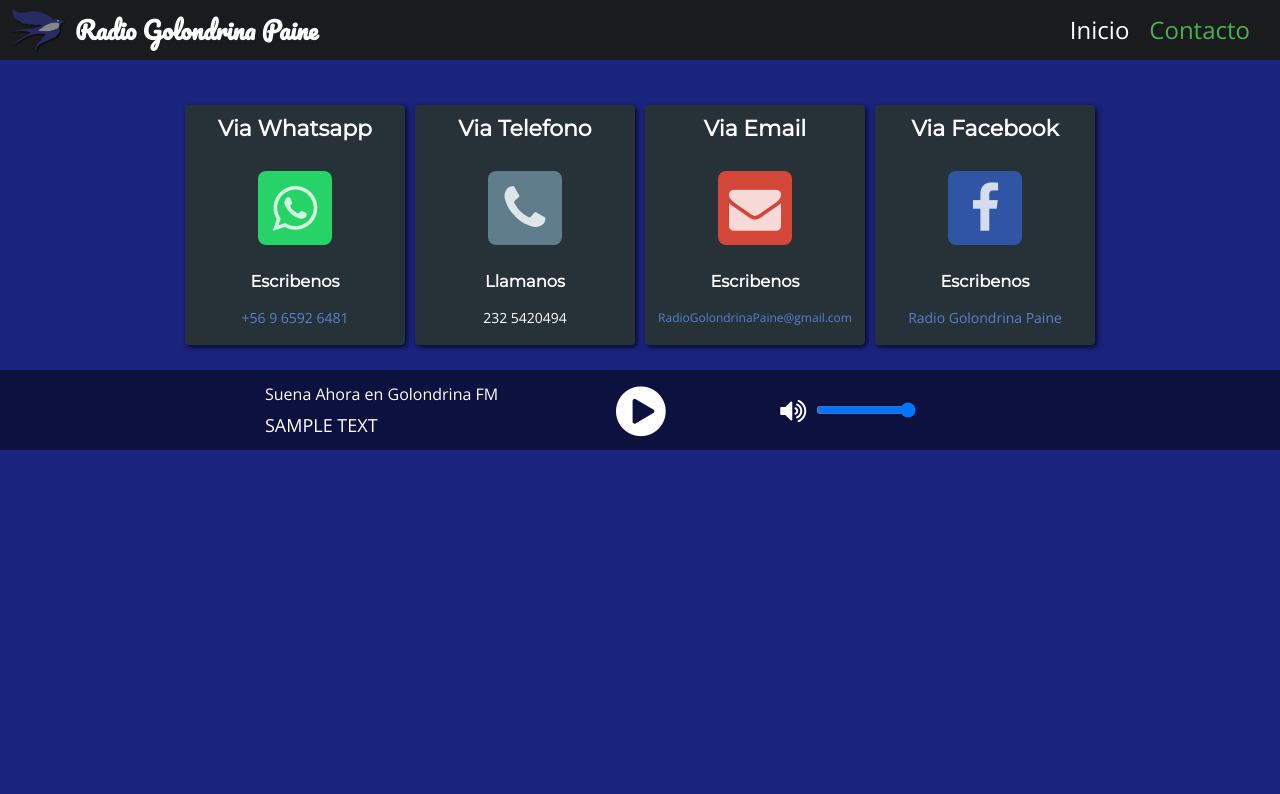
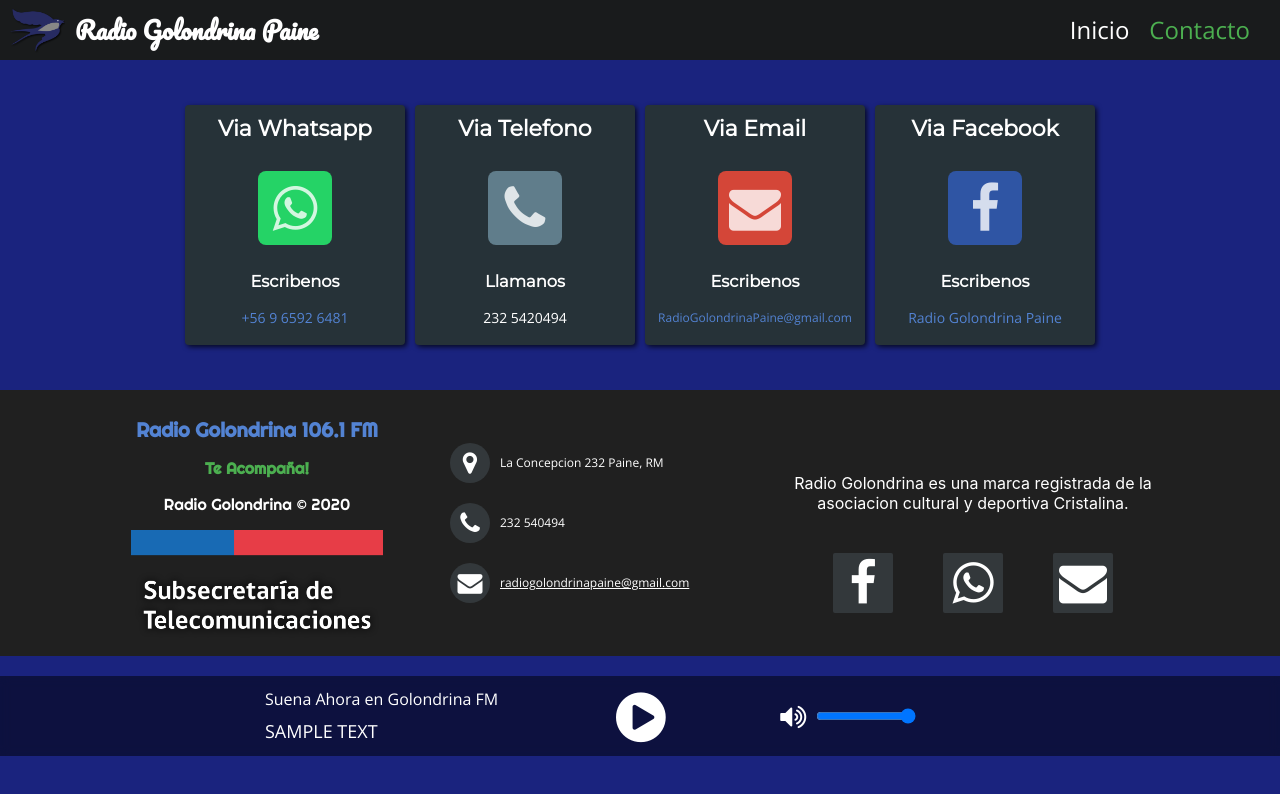
Before and after one commit to IsraPerez98/pagina-radio-golondrina, a React (Create React App) app: page /contacto in a window 1280 px wide. Shown: the top 794 px of the page. Built offline with nearby package versions, Linux system fonts and the light colour scheme.

Commit message:
barra inferior

```diff
--- a/src/App.js
+++ b/src/App.js
@@ -6,6 +6,7 @@
 
 import BarraSuperior from './componentes/barra-navegacion/barra-navegacion';
 import Reproductor from './componentes/reproductor';
+import BarraInferior from './componentes/barra-inferior.js';
 
 import Contacto from './componentes/paginas/contacto';
 
@@ -16,6 +17,7 @@
 			<BrowserRouter>
 				<BarraSuperior />
 				<Route path="/contacto/" component={Contacto} />
+				<BarraInferior/>
 				<Reproductor/>
 			</BrowserRouter>
 			</div>
--- /dev/null
+++ b/src/componentes/barra-inferior.js
@@ -0,0 +1,76 @@
+import React from "react";
+
+import "../css/componentes/barra-inferior.scss";
+
+import logo_subtel from "../img/logo_subtel_reducido.png";
+
+class BarraInferior extends React.Component {
+    render() {
+        return (
+            <footer className="barra-inferior">
+                <div className="footer primero">
+                    <h2 className="radio-golondrina">Radio Golondrina 106.1 FM</h2>
+                    <h3 className="footer-frase">Te Acompaña!</h3>
+                    <p className="footer-copyright">
+                        Radio Golondrina &copy; {new Date().getFullYear()}
+                    </p>
+                    <img
+                        className="img-subtel"
+                        alt="Subsecretaria de Telecomunicaciones"
+                        src={logo_subtel}
+                        onClick={() =>
+                            window.open("https://www.subtel.gob.cl/", "_blank")
+                        }
+                    ></img>
+                </div>
+                <div className="footer segundo">
+                    <div className="datos direccion">
+                        <i className="fa fa-map-marker"></i>
+                        <p>La Concepcion 232 Paine, RM</p>
+                    </div>
+                    <div className="datos telefono">
+                        <i className="fa fa-phone"></i>
+                        <p>232 540494</p>
+                    </div>
+                    <div className="datos email">
+                        <i className="fa fa-envelope"></i>
+                            <a href="mailto:radiogolondrinapaine@gmail.com">
+                                <p>radiogolondrinapaine@gmail.com</p>
+                            </a>
+                    </div>
+                </div>
+                <div className="footer tercero">
+                    <p className="footer-marca-registrada">
+                        Radio Golondrina es una marca registrada de la
+                        asociacion cultural y deportiva Cristalina.
+                    </p>
+                    <div className="footer-iconos">
+                        <a
+                            target="_blank"
+                            rel="noopener noreferrer"
+                            href="https://www.facebook.com/pages/category/Media-News-Company/Radio-Golondrina-Paine-1475870435852133/"
+                        >
+                            <i className="fa fa-facebook"></i>
+                        </a>
+                        <a
+                            target="_blank"
+                            rel="noopener noreferrer"
+                            href="https://api.whatsapp.com/send?phone=56965926481"
+                        >
+                            <i className="fa fa-whatsapp"></i>
+                        </a>
+                        <a
+                            target="_blank"
+                            rel="noopener noreferrer"
+                            href="mailto:radiogolondrinapaine@gmail.com"
+                        >
+                            <i className="fa fa-envelope"></i>
+                        </a>
+                    </div>
+                </div>
+            </footer>
+        );
+    }
+}
+
+export default BarraInferior;
--- a/src/css/_fuentes.scss
+++ b/src/css/_fuentes.scss
@@ -1,2 +1,2 @@
 @import url('https://stackpath.bootstrapcdn.com/font-awesome/4.7.0/css/font-awesome.min.css');
-@import url("https://fonts.googleapis.com/css?family=Open+Sans|Pacifico|Montserrat");
+@import url("https://fonts.googleapis.com/css?family=Open+Sans|Pacifico|Montserrat|Righteous");
--- /dev/null
+++ b/src/css/componentes/barra-inferior.scss
@@ -0,0 +1,134 @@
+@import "../colores";
+
+$color-fondo-barra: #202020;
+$color-fondo-iconos: #33383b;
+
+.barra-inferior {
+    display: flex;
+    flex-direction: column;
+    align-items: center;
+
+    background-color: $color-fondo-barra;
+
+    margin-top: 40px;
+
+    padding-top: 20px;
+    padding-bottom: 20px;
+
+    .footer {
+        width: 90%;
+        text-align: center;
+        color: white;
+
+        &.primero {
+            font-family: "Righteous";
+            max-width: 280px;
+
+            .radio-golondrina {
+                font-size: 20px;
+                color: $color-azul-radio;
+            }
+
+            .footer-frase {
+                font-size: 16px;
+                color: $color-verde-radio;
+            }
+
+            .img-subtel {
+                width: 90%;
+                height: auto;
+            }
+        }
+
+        &.segundo {
+            max-width: 280px;
+
+            .datos {
+                display: flex;
+                flex-direction: row;
+                padding-top: 10px;
+                padding-bottom: 10px;
+
+                .fa {
+                    background-color: $color-fondo-iconos;
+                    color: white;
+                    font-size: 25px;
+                    width: 40px;
+                    height: 40px;
+                    border-radius: 50%;
+                    text-align: center;
+                    line-height: 42px;
+                    vertical-align: middle;
+                    margin-right: 10px;
+                }
+
+                p {
+                    font-family: "Open Sans";
+                    font-size: 12px;
+                    line-height: 40px;
+                    margin: 0;
+                }
+
+                a {
+                    color: white;
+                }
+            }
+        }
+
+        &.tercero {
+            max-width: 380px;
+            .footer-marca-registrada {
+                color: white;
+                text-align: center;
+                margin: 40px 0;
+            }
+
+            .footer-iconos {
+                width: 100%;
+                display: flex;
+                justify-content: space-evenly;
+
+                a {
+                    width: 40px;
+                    height: 40px;
+                    cursor: pointer;
+                    background-color: $color-fondo-iconos;
+                    border-radius: 2px;
+
+                    font-size: 24px;
+                    color: white;
+                    text-align: center;
+                    line-height: 40px;
+                }
+            }
+        }
+    }
+}
+
+@media (min-width: 320px) {
+    .barra-inferior {
+        .footer {
+            &.tercero {
+                .footer-iconos {
+                    a {
+                        width: 60px;
+                        height: 60px;
+
+                        font-size: 48px;
+                        line-height: 60px;
+                    }
+                }
+            }
+        }
+    }
+}
+
+@media (min-width: 768px) {
+    .barra-inferior {
+        padding: 10px 5%;
+        flex-direction: row;
+        vertical-align: middle;
+        justify-content: space-evenly;
+
+    }
+}
```
Also changed, not shown: src/img/logo_subtel_reducido.png (added).
